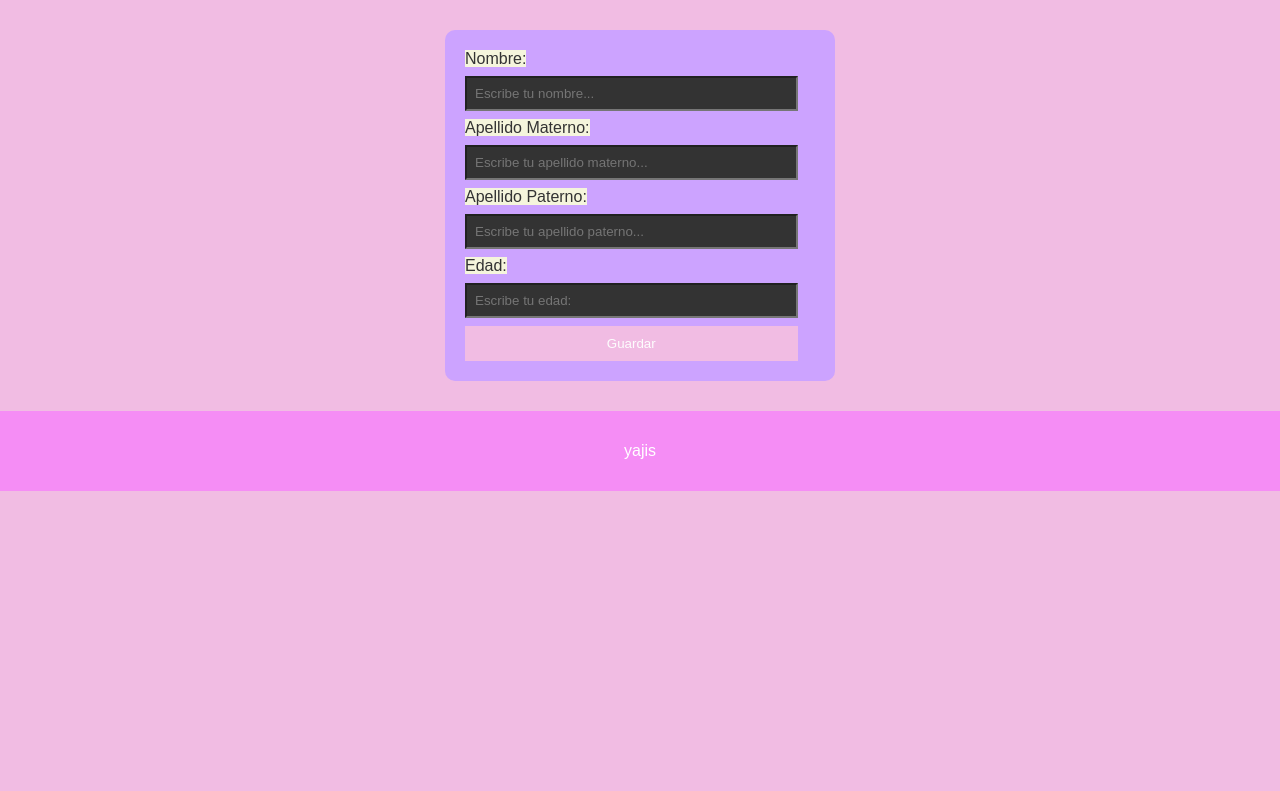
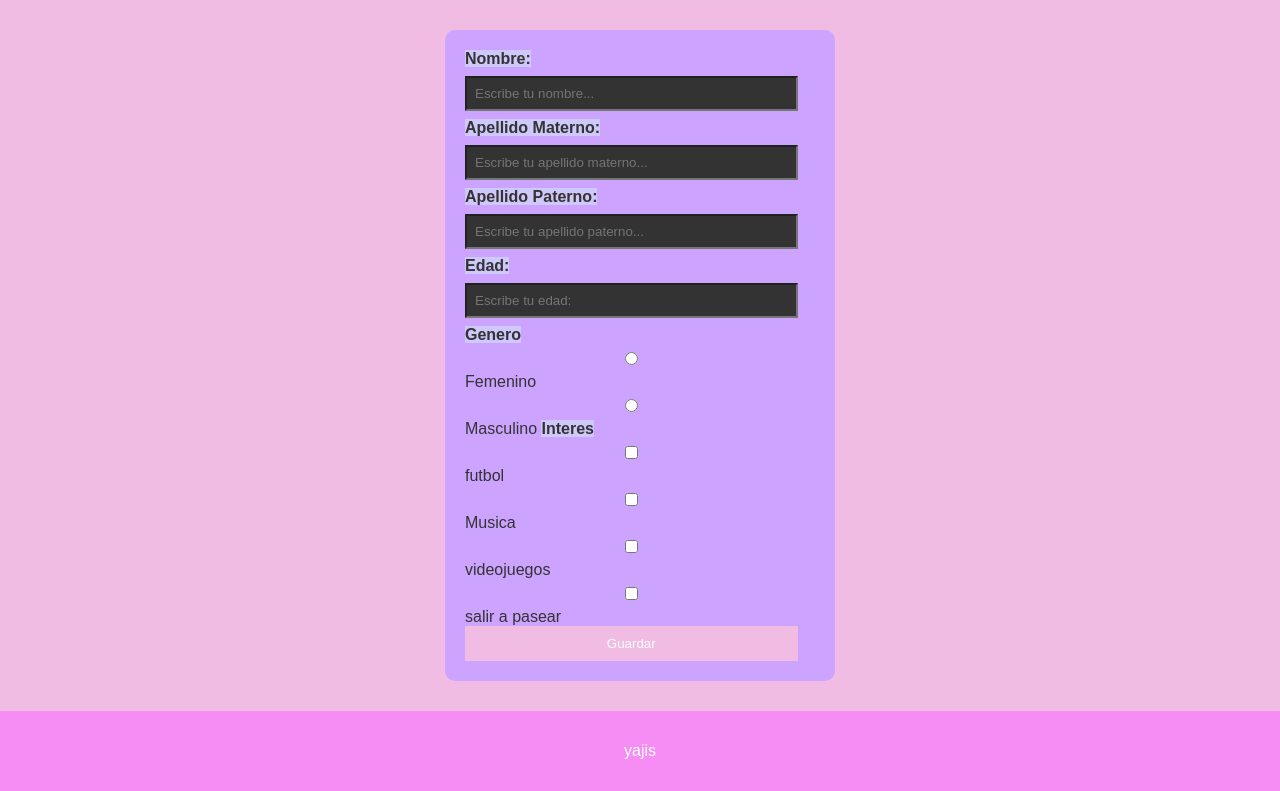
Before and after one commit to HUERTX/GYHP1, a Django app: page /registro in a window 1280 px wide. Shown: the part 210-1001 px from the top of the page. Before the commit the page ends 701 px from the top, so only its background shows below. Run offline with Django 5.2, Linux system fonts and the light colour scheme.

Commit message:
se hizo formregistro y se configuro y tambien se configuro inicio.html, estilos.css, urls y views.py para hacer el formulario

```diff
--- a/Huerta/Templates/Huerta/formregistro.html
+++ b/Huerta/Templates/Huerta/formregistro.html
@@ -34,7 +34,15 @@
     <input type="text" name="apellidoP" placeholder="Escribe tu apellido paterno..." required>
     <label>Edad:</label>
     <input type="number" name="edad" min="14" max="25" placeholder="Escribe tu edad:" required>
-    <button type="submit">Guardar</button>
+     <label>Genero</label>
+         <input type="radio" name="Genero" velue="Femenino">Femenino
+          <input type="radio" name="Genero" velue="Masculino">Masculino
+          <label>Interes</label>
+          <input type="checkbox" name="intereses" valeu="futbol">futbol
+          <input type="checkbox" name="intereses" valeu="Musica">Musica
+          <input type="checkbox" name="intereses" valeu="videojuegos">videojuegos
+          <input type="checkbox" name="intereses" valeu="salirapasear">salir a pasear
+ <button type="submit">Guardar</button>
 
 </form>
 
--- a/Huerta/static/Huerta/estilos.css
+++ b/Huerta/static/Huerta/estilos.css
@@ -89,3 +89,14 @@ label{
     background-color: beige;
     <button type="submit">Guardar<button>
 }
+input[type="checkbox"]
+input[type="radio"] {
+    accent-color:  #ee41c0;
+    width: 18px;
+    height: 18px;
+    cursor: pointer
+    }
+    label{
+        font-weight: bold;
+        background-color: #cfc8fb;
+         }
```
